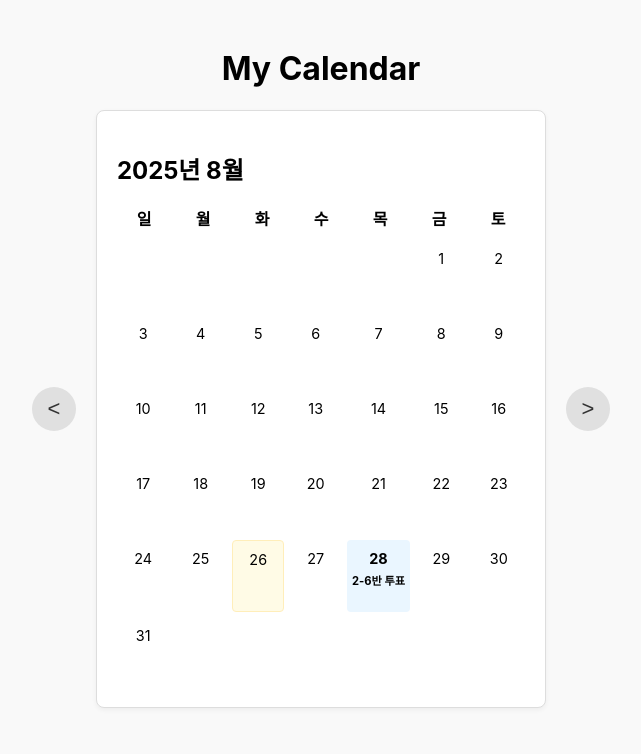
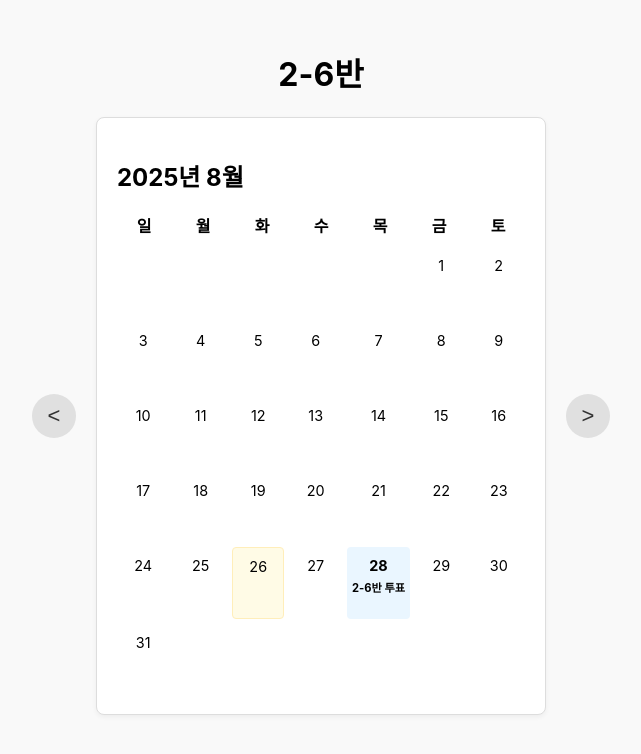
Before and after one commit to plezhs/2-6, a plain HTML site: page index.html in a window 1280 px wide. Shown: the whole page, without its empty margins (319-960 px from the left). Drawn offline with nearby package versions, Linux system fonts and the light colour scheme.

Commit message:
Update index.html

```diff
--- a/index.html
+++ b/index.html
@@ -114,7 +114,7 @@
     </style>
 </head>
 <body>
-    <h1>My Calendar</h1>
+    <h1>2-6반</h1>
 
     <div id="calendar-wrapper">
         <button id="prev-month-btn" class="nav-btn">&lt;</button>
```
